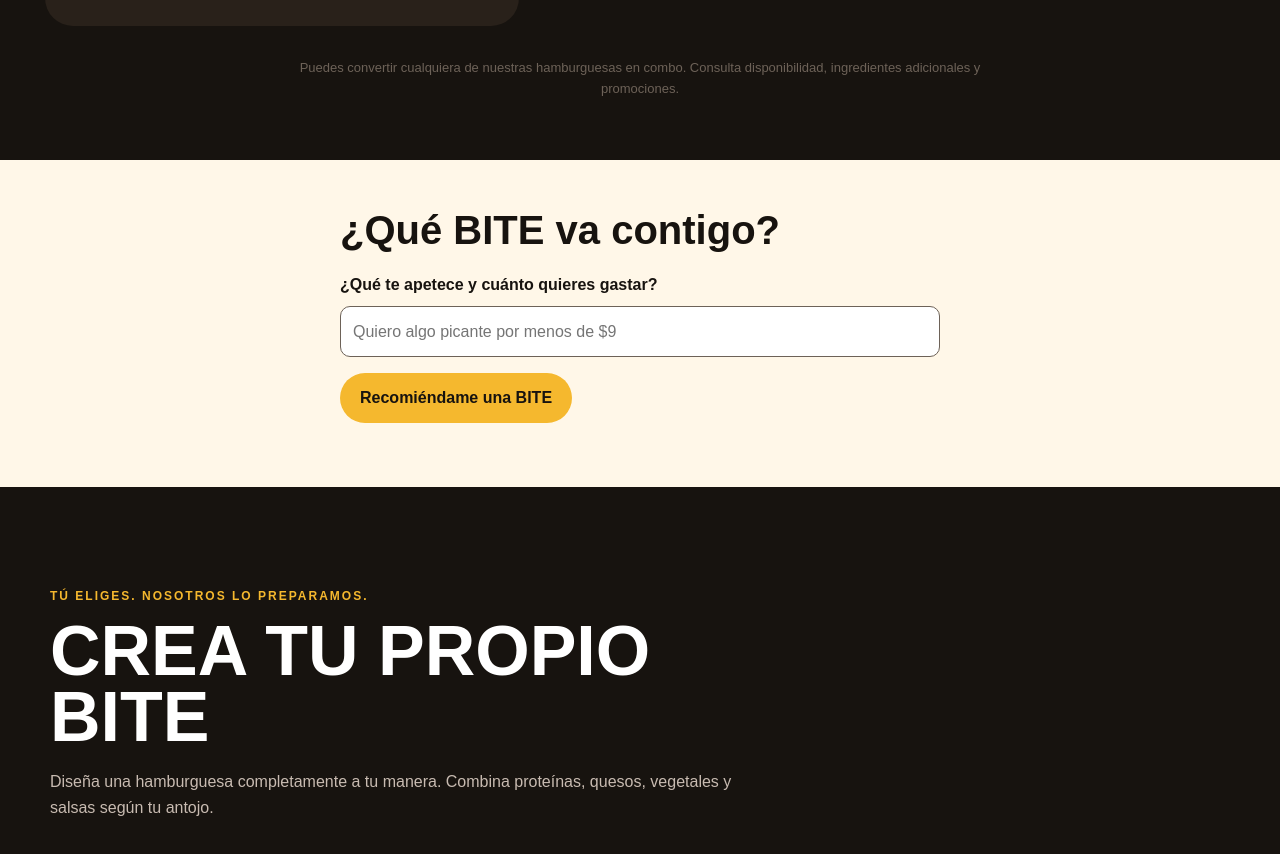
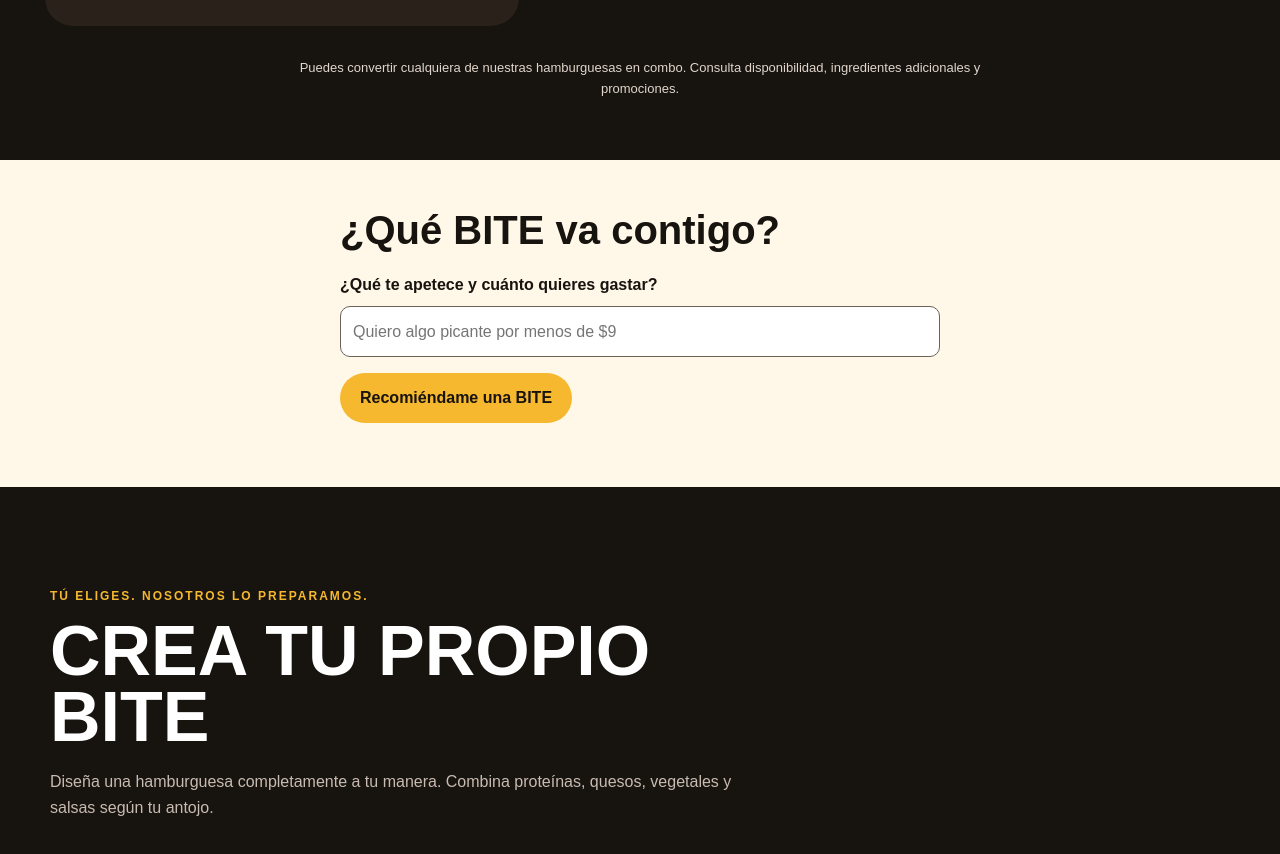
Before and after one commit to fabianmojica19/BITE, a plain HTML site: page index.html in a window 1280 px wide. Shown: the part 2330-3184 px from the top of the page. Drawn offline with Linux system fonts and the light colour scheme.

Commit message:
Mejoro la legibilidad de la nota de combos

```diff
--- a/assets/css/styles.css
+++ b/assets/css/styles.css
@@ -534,7 +534,7 @@ a {
 .sabores__nota {
   max-width: 700px;
   margin: 32px auto 0;
-  color: var(--gris);
+  color: #e0d6cd;
   font-size: 13px;
   text-align: center;
 }
```
